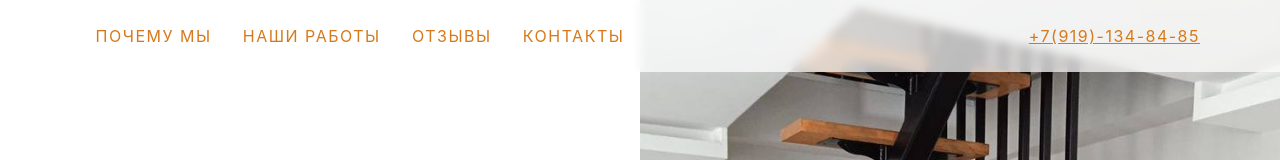
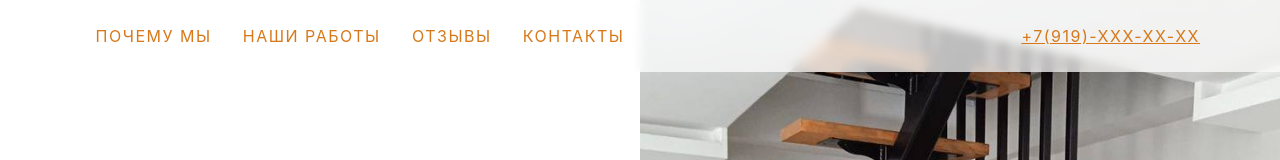
Before and after one commit to TimchSerg/decorative_stairs, a React (Create React App) app: page / in a window 1280 px wide. Shown: the top 160 px of the page. Built offline with nearby package versions, Linux system fonts and the light colour scheme.

Commit message:
refactor data by stairs

```diff
--- a/src/app/header.js
+++ b/src/app/header.js
@@ -13,7 +13,7 @@ export function Header() {
         </ul>
       </div>
       <div className='col-6 justify-content-end d-flex'>
-        <a href="tel:79191348485" className='header-text'>+7(919)-134-84-85</a>
+        <a href="tel:79191348485" className='header-text'>+7(919)-xxx-xx-xx</a>
       </div>
     </header>
   );
```
